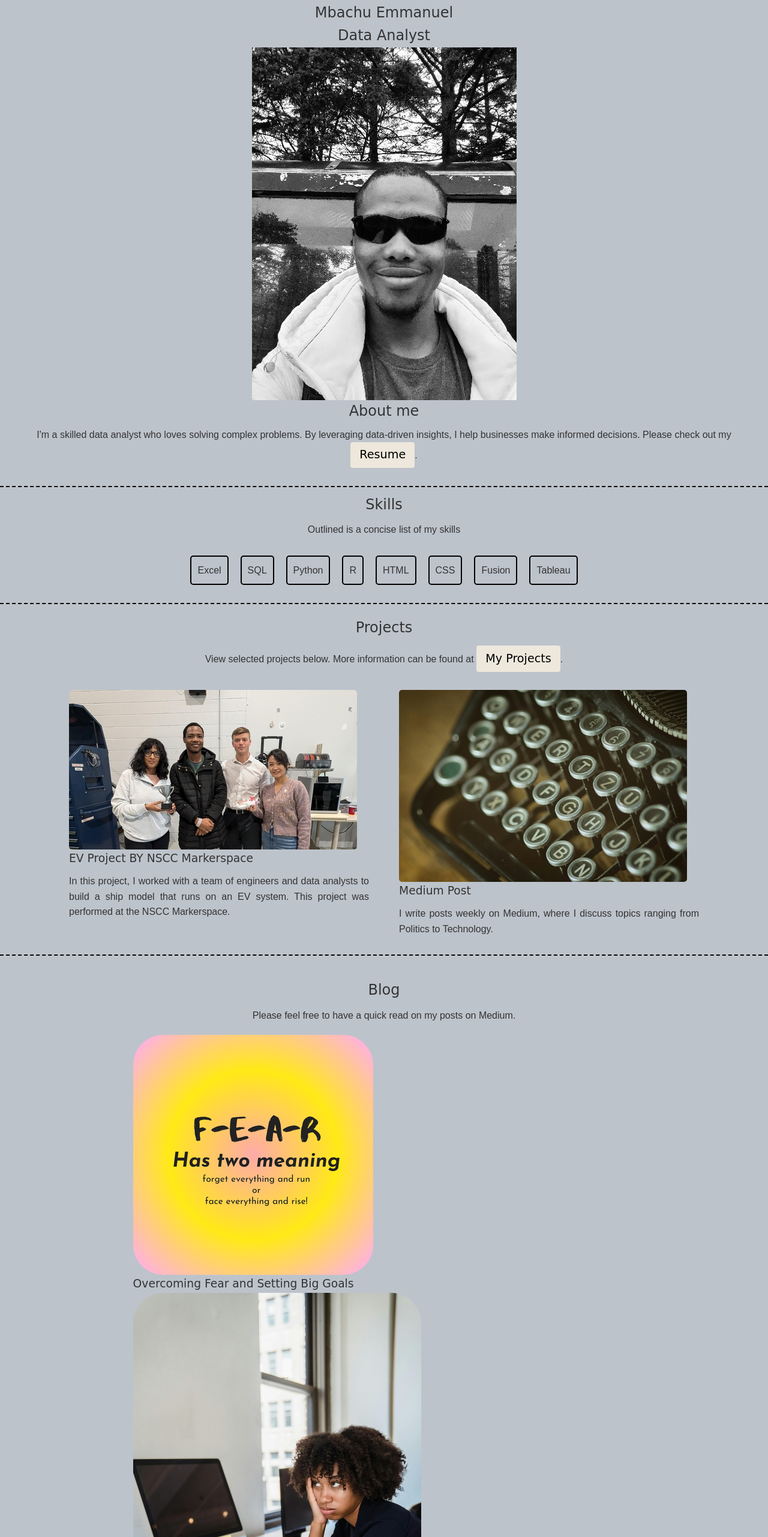
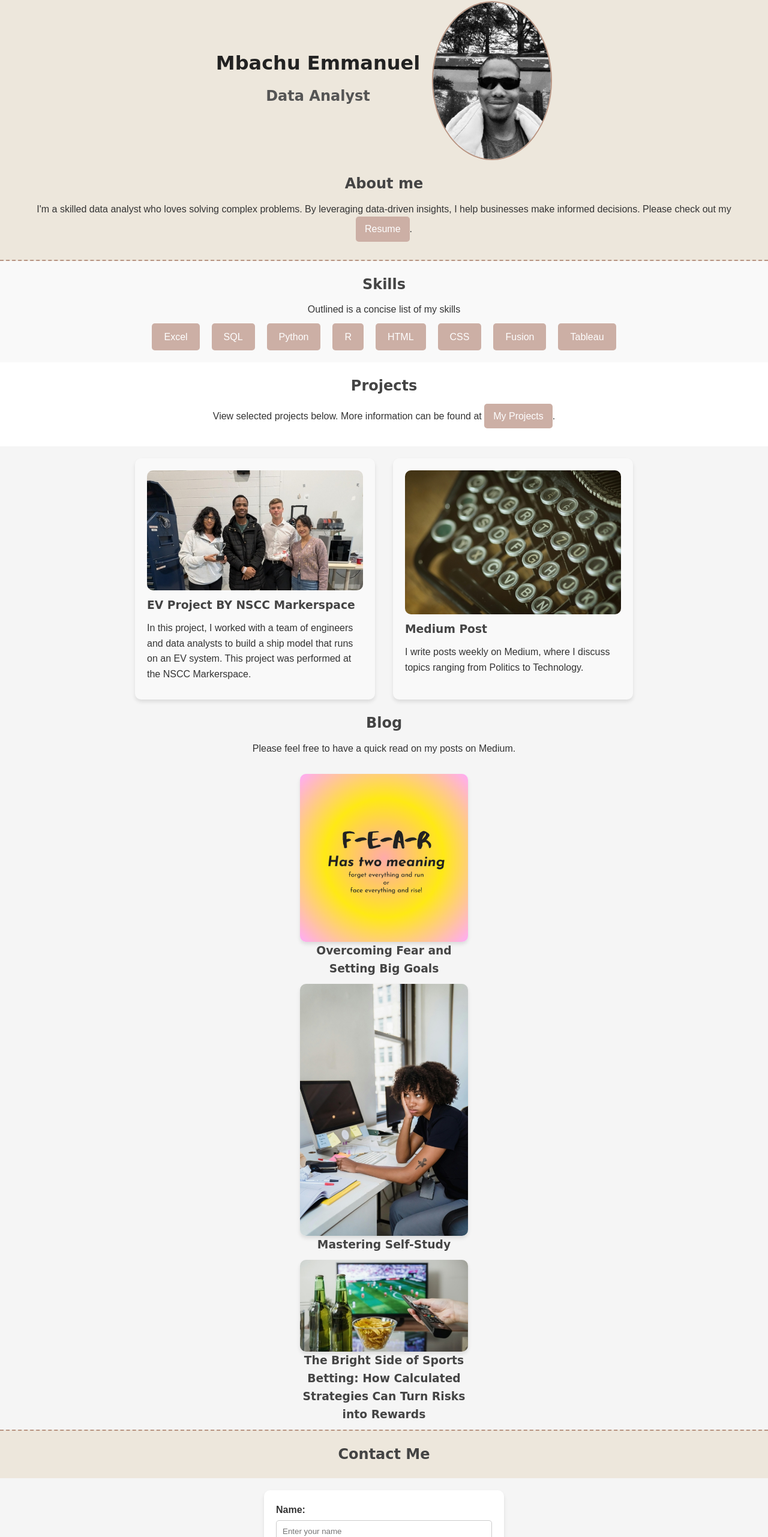
Before and after one commit to emmanuelebube13/My-site, a plain HTML site: page index.html in a window 1280 px wide. Shown: the part 18-2580 px from the top of the page at 60% size. Drawn offline with Linux system fonts and the light colour scheme.

Commit message:
Update styles.css

```diff
--- a/styles.css
+++ b/styles.css
@@ -1,7 +1,5 @@
 /* Main Reset */
-*,
-*::before,
-*::after {
+*, *::before, *::after {
     margin: 0;
     padding: 0;
     box-sizing: border-box;
@@ -10,7 +8,7 @@
 /* General Styling */
 body {
     font-family: Arial, sans-serif;
-    background-color: #BDC3CB;
+    background-color: #F5F5F5;
     color: #333;
     line-height: 1.6;
     margin: 0;
@@ -18,8 +16,13 @@ body {
 
 h1, h2, h3 {
     font-family: 'Caveat', cursive;
-    font-weight: 400;
-    margin: 0;
+    font-weight: 700;
+    margin: 0 0 10px;
+    color: #444;
+}
+
+p {
+    margin: 10px 0;
 }
 
 img {
@@ -28,108 +31,118 @@ img {
     display: block;
 }
 
-p {
-    margin: 10px 0;
+a {
+    text-decoration: none;
+    color: inherit;
+}
+
+a:hover {
+    text-decoration: underline;
 }
 
 /* Buttons */
 .btn {
-    background: #EDE7DC;
-    color: black;
-    text-decoration: none;
+    background: #CCAFA5;
+    color: #fff;
     text-transform: capitalize;
-    font-size: 1.2rem;
+    font-size: 1rem;
     display: inline-block;
-    padding: 7px 15px;
-    border-radius: 4px;
-    font-family: cursive;
+    padding: 8px 15px;
+    border-radius: 5px;
     cursor: pointer;
+    transition: background-color 0.3s ease;
 }
 
 .btn:hover {
-    background: #d6cec4;
+    background: #b89482;
 }
 
 /* Hero Section */
 .herosection {
-    /* display: flex; */
-    flex-wrap: wrap; /* Ensures wrapping on small screens */
+    display: flex;
+    flex-wrap: wrap;
     padding: 20px;
     gap: 20px;
-    justify-content: center; /* Centers content for small screens */
-    border-bottom: 2px dashed black;
+    justify-content: center;
+    align-items: center;
+    text-align: center;
+    background: #EDE7DC;
+    border-bottom: 2px dashed #b89482;
 }
 
-.aboutMe {
-    flex: 1;
-    min-width: 280px; /* Ensures readability on smaller devices */
-    text-align: center;
-    line-height: 1.5;
+.profile h1 {
+    font-size: 2rem;
+    color: #222;
 }
 
-.profile  {
- text-align: center;
+.profile h2 {
+    font-size: 1.5rem;
+    color: #555;
 }
 
-.profile-img {
-    display: flex;
-    justify-content: center;
+.profile-img img {
+    border-radius: 50%;
+    border: 2px solid #b89482;
+    max-width: 200px;
 }
+
 /* Skills Section */
 #skills {
     text-align: center;
-    padding: 10px 0;
+    padding: 20px;
+    background: #F9F9F9;
 }
 
 .social {
     display: flex;
     justify-content: center;
-    padding: 20px 0;
     gap: 20px;
+    flex-wrap: wrap;
 }
 
 .social li {
-    list-style-type: none;
-    border: 2px solid black;
-    padding: 10px;
+    list-style: none;
+    padding: 10px 20px;
+    background: #CCAFA5;
+    color: #fff;
     border-radius: 5px;
 }
 
 /* Portfolio Section */
-
-article {
-    border-top: 2px dashed black;
-    /* text-align: center; */
-    padding: 20px 0;
-}
 #portfolio {
     text-align: center;
+    padding: 20px;
+    background: #FFFFFF;
 }
 
 .project {
     display: flex;
-    flex-wrap: wrap; /* Wraps projects on smaller screens */
-     gap: 50px;
+    flex-wrap: wrap;
+    gap: 30px;
     justify-content: center;
-    padding-top: 20px;
+    margin-top: 20px;
+}
+
+.project section {
+    flex: 1;
+    min-width: 280px;
+    max-width: 400px;
+    text-align: left;
+    background: #F9F9F9;
+    padding: 20px;
+    border-radius: 10px;
+    box-shadow: 0 4px 6px rgba(0, 0, 0, 0.1);
 }
 
 .project img {
-    border-radius: 5px;
-}
-
-.project p {
-    max-width: 500px;
-    text-align: justify; /* Improves readability */
-    overflow-wrap: break-word;
+    border-radius: 10px;
+    margin-bottom: 10px;
 }
 
 /* Blog Section */
 #blog {
-
     text-align: center;
-    /* justify-content: center; */
-    margin-top: 18px;
+    padding: 20px;
 }
 
 .medium {
@@ -137,68 +150,59 @@ article {
     flex-wrap: wrap;
     justify-content: center;
     gap: 20px;
-    width: fit-content;
-    padding: 10px;
-
-    margin: 0 auto;
 }
 
-.helo {
-    display: inline;
-    justify-content: center;
+.medium figure {
+    max-width: 280px;
+    text-align: center;
 }
+
 .medium img {
-    border-radius: 50px;
-    transition: opacity 0.3s;
+    border-radius: 10px;
+    box-shadow: 0 4px 6px rgba(0, 0, 0, 0.1);
+    transition: transform 0.3s;
 }
 
 .medium img:hover {
-    opacity: 0.7;
+    transform: scale(1.05);
 }
 
 /* Contact Form */
 #contact {
-    border-top: 2px dashed black;
     text-align: center;
-    margin-top: 18px;
+    padding: 20px;
+    background: #EDE7DC;
+    border-top: 2px dashed #b89482;
 }
 
 form {
-    display: flex;
-    flex-direction: column;
     max-width: 400px;
     margin: 20px auto;
     padding: 20px;
-    background: #f9f9f9;
-    border: 1px solid #ccc;
-    border-radius: 8px;
+    background: #FFF;
+    border-radius: 10px;
+    box-shadow: 0 4px 6px rgba(0, 0, 0, 0.1);
 }
 
 form label {
-    margin-top: 10px;
     font-weight: bold;
 }
 
-form input,
-form textarea {
+form input, form textarea {
     width: 100%;
-    padding: 8px;
+    padding: 10px;
     margin-top: 5px;
-    border: 1px solid #ccc;
-    border-radius: 4px;
-    font-size: 14px;
+    border: 1px solid #CCC;
+    border-radius: 5px;
 }
 
 form button {
-    margin-top: 15px;
+    background: #CCAFA5;
+    color: white;
     padding: 10px;
-    background: #CCAFA5;
     border: none;
-    border-radius: 4px;
+    border-radius: 5px;
     cursor: pointer;
-    font-size: 16px;
-    color: white;
-    transition: background 0.3s;
 }
 
 form button:hover {
@@ -207,98 +211,58 @@ form button:hover {
 
 /* Footer */
 footer {
-    background: #CCAFA5;
-    color: black;
     display: flex;
     flex-wrap: wrap;
     justify-content: space-between;
     align-items: center;
-    padding: 20px;
+    background: #333;
+    color: #FFF;
+    padding: 10px 20px;
+    font-size: 0.9rem;
 }
 
 footer p {
-    margin: 0;
-}
-
-footer ul {
-    display: flex;
-    list-style-type: none;
-    padding: 0;
-    margin: 0;
+    margin: 5px 0;
 }
 
 .icons {
     display: flex;
-    gap: 20px;
+    gap: 15px;
 }
 
 .icons img {
-    width: 32px;
+    width: 24px;
     transition: opacity 0.3s;
 }
 
 .icons img:hover {
-    opacity: 0.5;
+    opacity: 0.7;
 }
 
 /* Responsive Design */
-@media (max-width: 1024px) { /* Tablets */
+@media (max-width: 768px) {
     .herosection {
         flex-direction: column;
-        align-items: center;
     }
-    .project, .medium {
+
+    .project {
         flex-direction: column;
-        gap: 15px;
+        gap: 20px;
     }
+
     footer {
         flex-direction: column;
         text-align: center;
-        gap: 10px;
     }
 }
 
-@media (max-width: 768px) { /* Phones */
-    .aboutMe {
-        text-align: left;
+@media (max-width: 480px) {
+    .btn {
+        font-size: 0.9rem;
+        padding: 5px 10px;
     }
-    .profile img {
-        max-width: 150px;
-    }
-    form {
-        padding: 15px;
-    }
-    footer ul {
-        flex-direction: column;
-        gap: 10px;
+
+    footer {
+        font-size: 0.8rem;
     }
 }
-
-@media (max-width: 480px) { /* Small Phones */
-    .profile img {
-        max-width: 100px;
-    }
-    .btn {
-        font-size: 1rem;
-        padding: 5px 10px;
-    }
-    form input, form textarea {
-        font-size: 12px;
-    }
-    footer  {
-        flex-direction: row;
-        justify-content: center;
-        align-items: center;
-        gap: 10px; /* Smaller gap between items */
-        padding: 10px; /* Less padding for a compact layout */
-        font-size: 12px; /* Smaller font size in footer */
-    }
-    footer ul {
-        flex-direction: row;
-        gap: 5px; /* Reduce space between icons */
-    }
-    .icons img {
-        width: 24px; /* Smaller icon size */
-
-    }
-}
```
